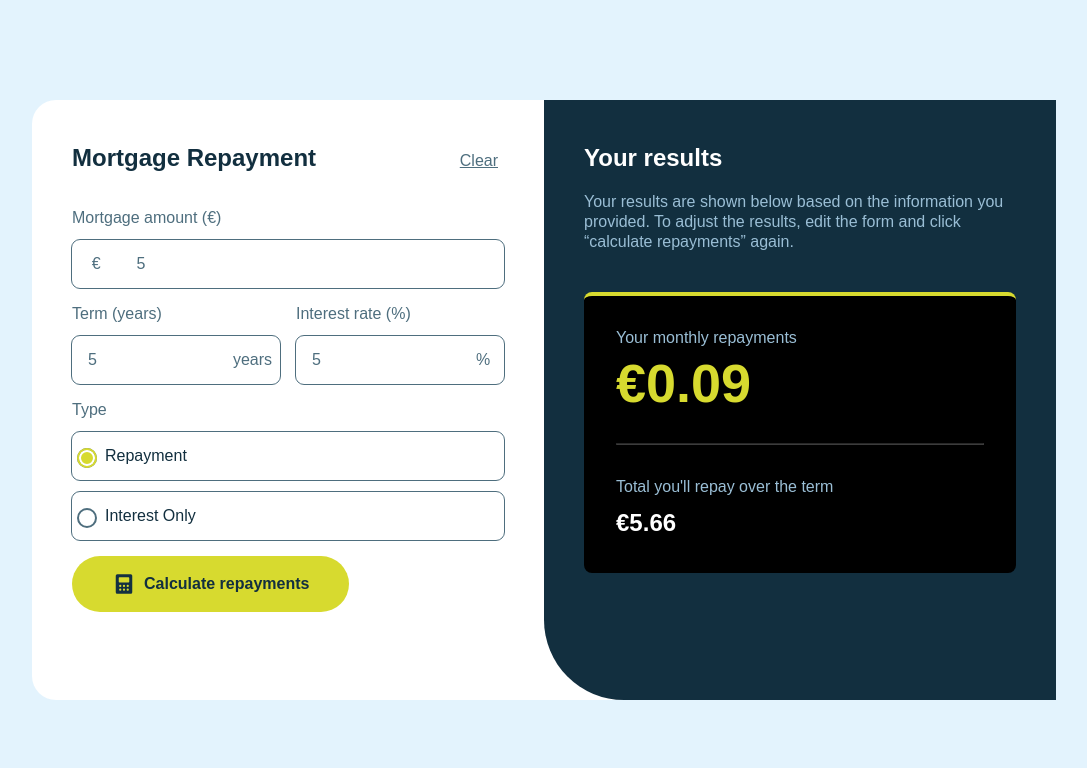
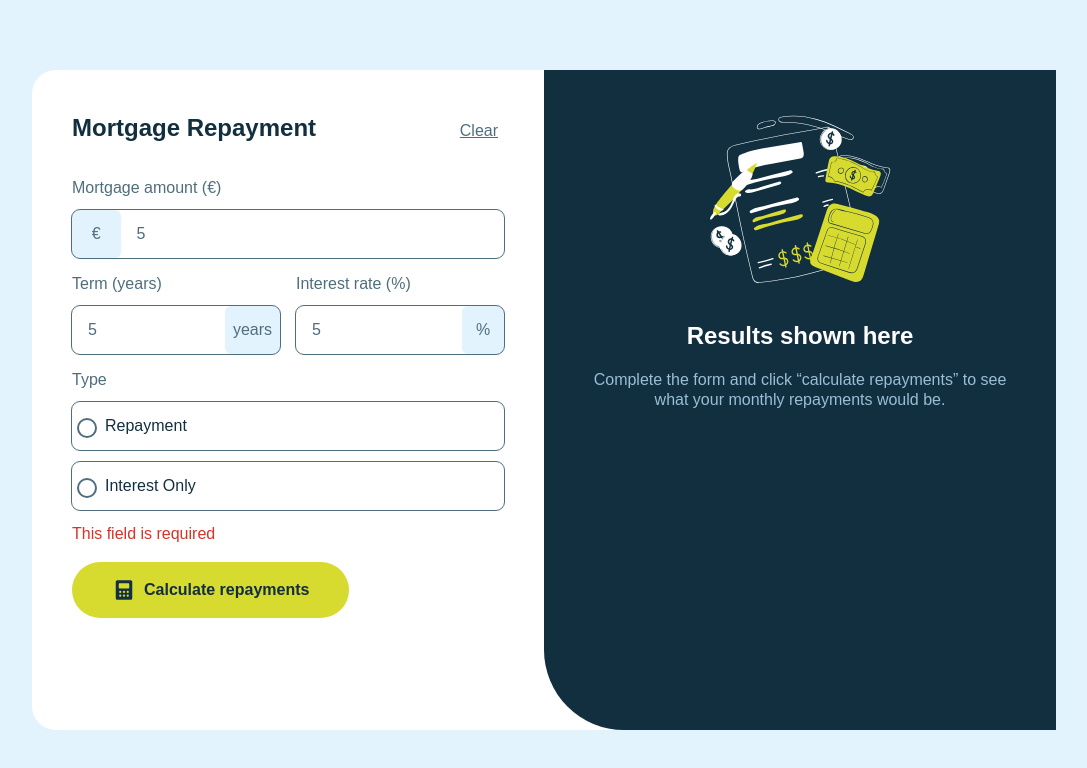
Before and after one commit to JosielLima/mortgage-repayment-calculator, a React (Vite) app: page / in a window 1280 px wide. Both pictures are taken after typing "5", "5", "5" into the empty fields and a click on the button "Calculate repayments". Shown: the top 768 px of the page, without its empty margins (96-1183 px from the left). Built offline with nearby package versions, Linux system fonts and the light colour scheme.

Commit message:
Error styles for form

```diff
--- a/package.json
+++ b/package.json
@@ -10,6 +10,7 @@
     "preview": "vite preview"
   },
   "dependencies": {
+    "classnames": "^2.5.1",
     "react": "^19.0.0",
     "react-dom": "^19.0.0"
   },
--- a/src/components/Form.jsx
+++ b/src/components/Form.jsx
@@ -1,18 +1,21 @@
 import { useState } from 'react';
 import calculatorIcon from '../assets/icon-calculator.svg';
+import classNames from 'classnames';
 
 const Form = ({setResults}) => {
   const [form, setForm] = useState({
     amount: '',
     termYears: '',
     interestRate: '',
-    type: 'repayment',
+    type: '',
   });
 
   const [errors, setErrors] = useState({
     amount: null,
     termYears: null,
     interestRate: null,
+    type: null,
+
   });
 
   const handleChange = (e) => {
@@ -32,7 +35,10 @@ const Form = ({setResults}) => {
     if (!form.interestRate || form.interestRate.trim() === "" || parseFloat(form.interestRate) < 0 || parseFloat(form.interestRate) > 100) {
       newErrors.interestRate = 'This field is required';
     }
-    console.log('teste erros', newErrors);
+
+    if (!form.type || form.type.trim() === "" || form.type === null) {
+      newErrors.type = 'This field is required';
+    }
     setErrors(newErrors);
     return Object.keys(newErrors).length === 0;
   };
@@ -86,7 +92,7 @@ const Form = ({setResults}) => {
 
   const handleReset = (e) => {
     e.preventDefault();
-    setForm({ amount: '', termYears: '', interestRate: '', type: 'repayment' });
+    setForm({ amount: '', termYears: '', interestRate: '', type: '' });
     setErrors({});
     setResults({ monthlyPayment: null, totalRepayment: null });
   };
@@ -100,8 +106,8 @@ const Form = ({setResults}) => {
         </header>
         <div className="form-group">
           <label htmlFor="amount" className="text-preset-4 text-slate-700">Mortgage amount (€)</label>
-          <div className="input-group">
-            <span className='icon text-preset-3'>€</span>
+          <div className={classNames('input-group', { 'outline-error': errors.amount })}>
+            <span className={classNames('icon text-preset-3', { 'icon-error': errors.amount })}>€</span>
             <input type="number" id="amount" name="amount" value={form.amount} onChange={handleChange} className='input' />
           </div>
           {errors.amount && <p className="error">{errors.amount}</p>}
@@ -109,17 +115,17 @@ const Form = ({setResults}) => {
         <div className='form-group-horizontal'>
           <div className="form-group">
             <label htmlFor="termYears" className="text-preset-4 text-slate-700">Term (years)</label>
-            <div className="input-group">
+            <div className={classNames('input-group', { 'outline-error': errors.termYears })}>
               <input type="number" id="termYears" name="termYears" value={form.termYears} onChange={handleChange} className='input' />
-              <span className='icon text-preset-3'>years</span>
+              <span className={classNames('icon text-preset-3', { 'icon-error': errors.termYears })}>years</span>
             </div>
             {errors.termYears && <p className="error">{errors.termYears}</p>}
           </div>
           <div className="form-group">
             <label htmlFor="interestRate" className="text-preset-4 text-slate-700">Interest rate (%)</label>
-            <div className="input-group">
+            <div className={classNames('input-group', { 'outline-error': errors.interestRate })}>
               <input type="number" id="interestRate" name="interestRate" value={form.interestRate} onChange={handleChange} className='input' />
-              <span className='icon text-preset-3'>%</span>
+              <div className={classNames('icon text-preset-3', { 'icon-error': errors.interestRate })}>%</div>
             </div>
             {errors.interestRate && <p className="error">{errors.interestRate}</p>}
           </div>
@@ -134,6 +140,7 @@ const Form = ({setResults}) => {
             <input type="radio" id="interest" name="type" value="interest" checked={form.type === 'interest'} onChange={handleChange} className='radio' />
             <label htmlFor="interest" className='text-preset-3 text-slate-900'>Interest Only</label>
           </div>
+          {errors.type && <p className="error">{errors.type}</p>}
         </div>
         <button type="submit" className="btn btn-primary text-preset-3">
           <img src={calculatorIcon} alt="Calculator icon"/>
--- a/src/styles/components.css
+++ b/src/styles/components.css
@@ -2,7 +2,7 @@
 .container {
   max-width: var(--breakpoint-lg);
   margin: 0 auto;
-  height: 600px;
+  height: 660px;
   background-color: var(--color-white);
   border-radius: 24px;
 }
@@ -95,6 +95,8 @@
     cursor: pointer;
   }
 
+
+
   .input-group {
     outline: 1px solid var(--color-slate-700);
     border-radius: 0.5rem;
@@ -102,6 +104,7 @@
     display: flex;
     align-items: center;
     justify-content: start;
+    background-color: var(--color-white);
 
     .icon {
       background-color: var(--color-slate-100);
@@ -111,10 +114,8 @@
       display: flex;
       align-items: center;
       justify-content: center;
-      border-top-left-radius: 4px;
-      border-bottom-left-radius: 4px;
+      border-radius: 6px;
       padding: 0 0.5rem;
-      background-color: #fff;
     }
   }
 
@@ -129,6 +130,10 @@
     color: var(--color-slate-700);
     background-color: #fff;
    }
+
+   input:-webkit-autofill {
+    -webkit-box-shadow: 0 0 0px 1000px var(--color-white) inset !important;
+  }
 
    input[type=radio] {
     -webkit-appearance: none;
--- a/src/styles/tokens.css
+++ b/src/styles/tokens.css
@@ -5,7 +5,7 @@
   --color-primary-light: hsl(61, 70%, 62%);
   --color-primary-dark: hsl(61, 70%, 42%);
 
-  --color-secondary: hsl(4, 69%, 50%);
+  --color-error: hsl(4, 69%, 50%);
   --color-secondary-light: hsl(4, 69%, 60%);
   --color-secondary-dark: hsl(4, 69%, 40%);
 
@@ -41,5 +41,4 @@
   --breakpoint-md: 768px;
   --breakpoint-lg: 1024px;
   --breakpoint-xl: 1440px;
-
 }
--- a/src/styles/utilities.css
+++ b/src/styles/utilities.css
@@ -24,3 +24,16 @@
 .m-300 { margin: var(--space-300); }
 .m-400 { margin: var(--space-400); }
 .m-500 { margin: var(--space-500); }
+
+.error {
+  color: var(--color-error);
+}
+
+.icon-error {
+  background-color: var(--color-error) !important;
+  color: var(--color-white) !important;
+}
+
+.outline-error {
+  outline-color: var(--color-error) !important;
+}
```
Also changed, not shown: 1 other file (tests, documents, lock files or other folders).
